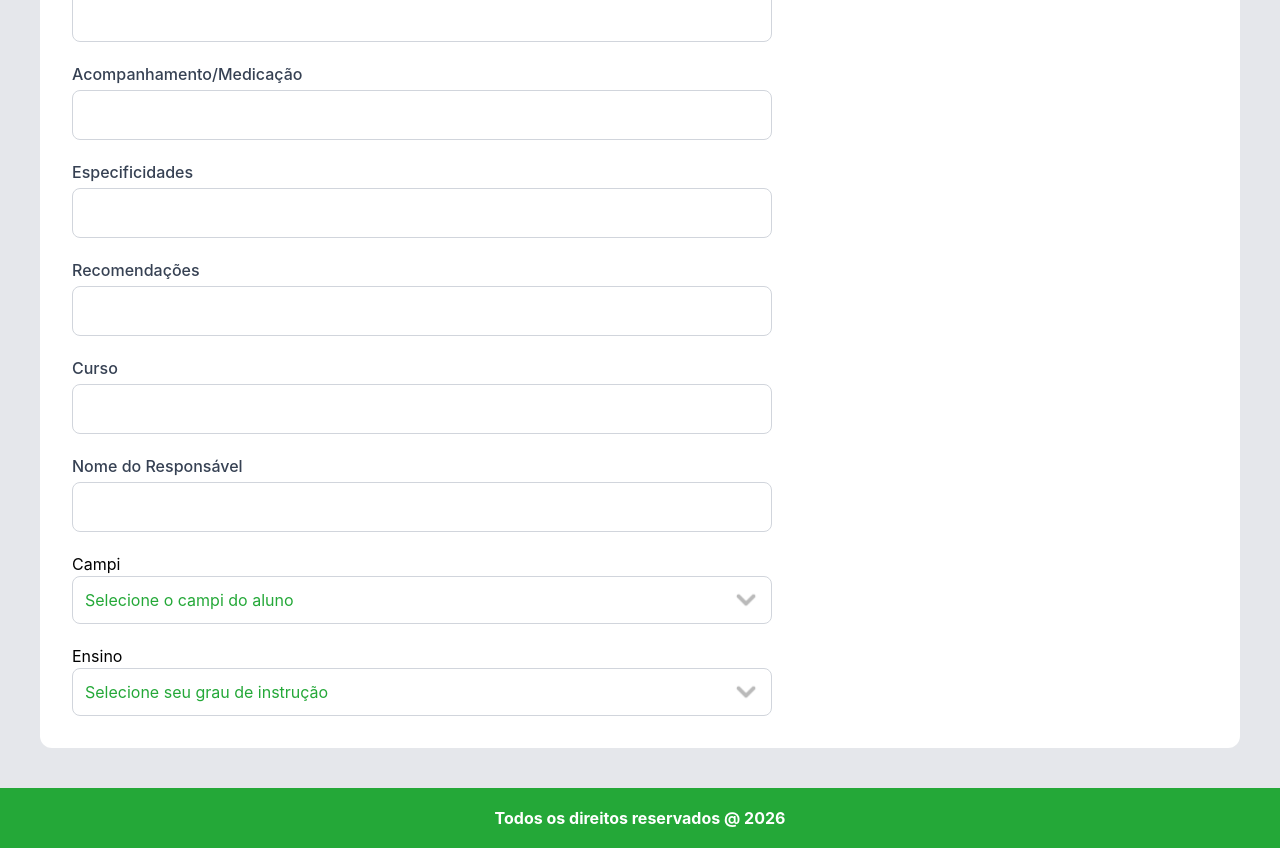
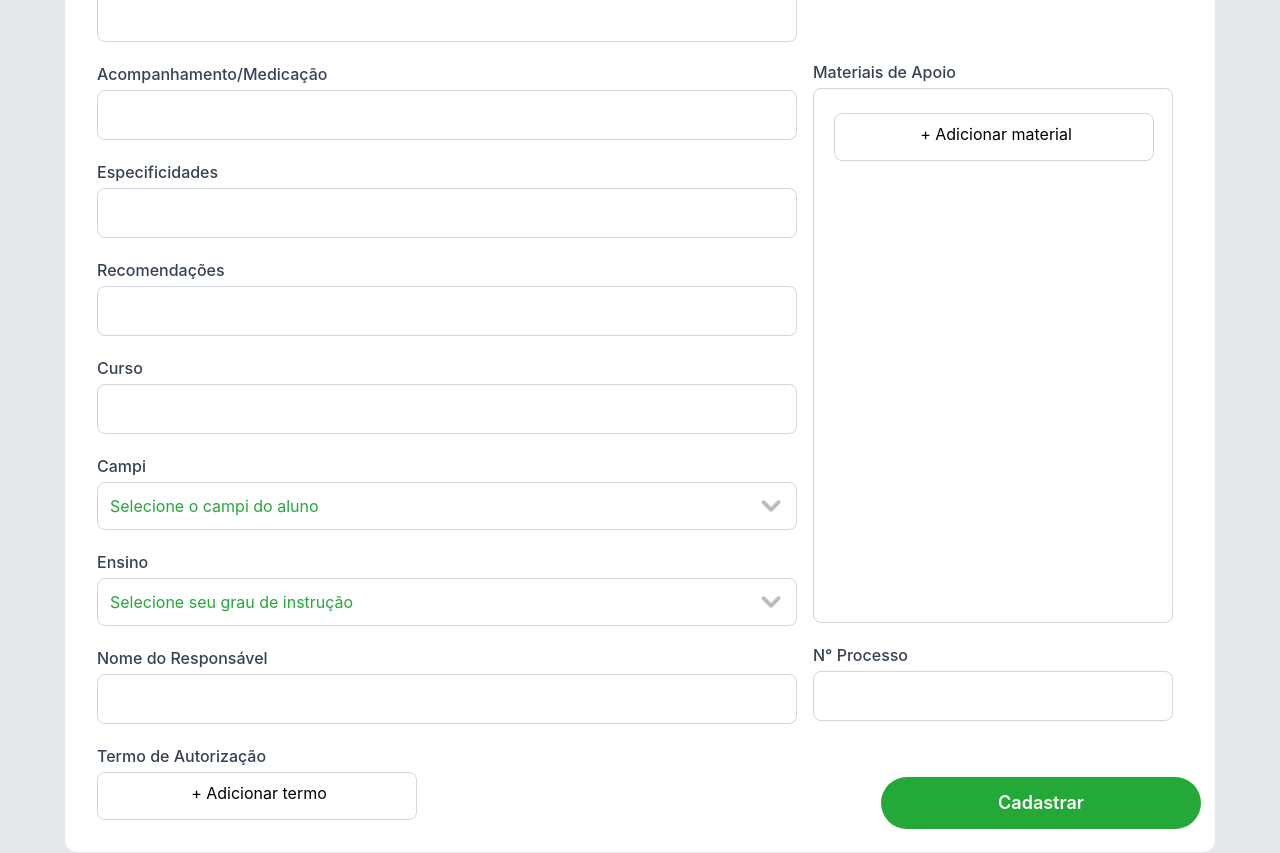
Before and after one commit to Uma-Banda-Diferente/projeto_napne, a React (Vite) app in the folder frontend/: page /cadastroAluno in a window 1280 px wide. Shown: the part 580-1433 px from the top of the page. Built offline with nearby package versions, Linux system fonts and the light colour scheme.

Commit message:
feat: terminando componentes da pagina de cadastro e ajeitando detalhes

```diff
--- a/frontend/src/components/Input.jsx
+++ b/frontend/src/components/Input.jsx
@@ -2,37 +2,63 @@ import React, { useState } from "react";
 import olhoSenha from "../assets/eye.png";
 import olhoFechado from "../assets/eye-closed.png";
 
-const ajustarAltura = (e) => {
-    const textarea = e.target;
-    textarea.style.height = 'auto';
-    textarea.style.height = `${textarea.scrollHeight}px`;
-};
+export function Input({ lista, tamanho }) {
+    const [mostrarVisivel, setMostrarVisivel] = useState(false);
+    const [nomeArquivo, setNomeArquivo] = useState("");
 
-export function Input({ lista, className }) {
-    const [mostrarVisivel, setMostrarVisivel] = useState(false);
+    function lidarComMudanca(e) {
+        const arquivo = e.target.files[0];
+        if (arquivo) {
+            setNomeArquivo(arquivo.name);
+        } else {
+            setNomeArquivo("");
+        }
+    }
+
+    const ajustarAltura = (e) => {
+        const textarea = e.target;
+        textarea.style.height = 'auto';
+        textarea.style.height = `${textarea.scrollHeight}px`;
+    };
+
     function mostrarSenha(){
         setMostrarVisivel(!mostrarVisivel);
     };
+
     return (
         lista.map((item) => {
 
             return item.tipo === "text" ? (
-                <div key={item.id} className={`flex flex-col w-full mt-5 ${className}`}>
-                    <label for={item.id} className="mb-1 font-medium text-gray-700">{item.nome}</label>
-                    <textarea name={item.id} id={item.id} rows="1" onInput={ajustarAltura} className="overflow-hidden resize-none w-full appearance-none border border-gray-300 rounded-lg p-3 pl-3 outline-none"/>
+                <div key={item.id} className={`flex flex-col w-full mt-5 ${tamanho}`}>
+                    <label htmlFor={item.id} className="mb-1 font-medium text-gray-700">{item.nome}</label>
+                    <textarea id={item.id} rows="1" onInput={ajustarAltura} className="overflow-hidden resize-none w-full appearance-none border border-gray-300 rounded-lg p-3 pl-3 outline-none"/>
                 </div>
             ) : item.tipo === "password" ? (
-                <div key={item.id} className={`flex flex-col w-full mt-5 ${className}`}>
-                    <label for={item.id}>{item.nome}</label>
-                    <input type={mostrarVisivel ? "text" : "password"} name={item.id} id={item.id} className="w-105 md:w-120 h-12 border border-gray-300 rounded-lg p-2 pl-3"/>
+                <div key={item.id} className={`flex flex-col w-full mt-5 ${tamanho}`}>
+                    <label htmlFor={item.id} className="mb-1 font-medium text-gray-700">{item.nome}</label>
+                    <input type={mostrarVisivel ? "text" : "password"} id={item.id} className="w-105 md:w-120 h-12 border border-gray-300 rounded-lg p-2 pl-3"/>
                     <div onClick={mostrarSenha} className="cursor-pointer">
                         <img src={mostrarVisivel ? olhoFechado : olhoSenha} alt="Mostrar senha" className="w-8 relative left-[380px] md:left-[435px] bottom-[40px]"/>
                     </div>
                 </div>
+            ) : item.tipo === "file" ? (
+                <div key={item.id} className={`flex flex-col w-full mt-5`}>
+                    <label htmlFor={item.id} className="mb-1 font-medium text-gray-700">{item.nome}</label>
+                    <label className="w-70 md:w-80 truncate h-12 border border-gray-300 rounded-lg p-2 pl-3 cursor-pointer">
+                        <input type={item.tipo} id={item.id} className="hidden" onChange={lidarComMudanca} />
+                        {nomeArquivo ? (
+                            <span title={nomeArquivo} className="text-gray-800 text-sm">{nomeArquivo}</span>
+                        ) : (
+                            <div className="flex justify-center">
+                                <p>{item.legenda}</p>
+                            </div>
+                        )}
+                    </label>
+                </div>
             ) : (
-                <div key={item.id} className={`flex flex-col w-full mt-5 ${className}`}>
-                    <label for={item.id} className="mb-1 font-medium text-gray-700">{item.nome}</label>
-                    <input type={item.tipo} name={item.id} id={item.id} className="w-105 md:w-120 h-12 border border-gray-300 rounded-lg p-2 pl-3 appearance-none outline-none" />
+                <div key={item.id} className={`flex flex-col w-full mt-5 ${tamanho}`}>
+                    <label htmlFor={item.id} className="mb-1 font-medium text-gray-700">{item.nome}</label>
+                    <input type={item.tipo} id={item.id} className="w-full h-12 border border-gray-300 rounded-lg p-2 pl-3 appearance-none outline-none" />
                 </div>
             );
         })
--- a/frontend/src/components/Select.jsx
+++ b/frontend/src/components/Select.jsx
@@ -1,12 +1,12 @@
 import React, { useState } from "react";
 import setinhaSelect from "../assets/setinhaSelect.png";
 
-export function Select({ lista, placeholder, className }) {
+export function Select({ lista, placeholder, tamanho }) {
     const [valor, setValor] = useState("");
     return (
         <select value={valor} onChange={(e) => setValor(e.target.value)}
             style={{backgroundImage: `url(${setinhaSelect})`, backgroundRepeat: 'no-repeat', backgroundPosition: 'right 10px center', backgroundSize: '30px'}}
-            className={`w-full h-12 appearance-none border border-gray-300 rounded-lg p-2 pl-3 outline-none cursor-pointer ${className} ${
+            className={`w-full h-12 appearance-none border border-gray-300 rounded-lg p-2 pl-3 outline-none cursor-pointer ${tamanho} ${
                 valor === "" ? "text-[#24a838]" : "text-gray-900"}`}>
             {placeholder && (<option value="" disabled hidden className="text-[#24a838]">{placeholder}</option>)}
             {Object.entries(lista).map(([index, item]) => {
--- a/frontend/src/data/dadosComponents.jsx
+++ b/frontend/src/data/dadosComponents.jsx
@@ -57,11 +57,37 @@ export const cadastroAluno = [
         nome: 'Curso',
         tipo: 'text',
         id: 'curso_aluno'
-    },
+    }
+];
+
+export const cadastroAlunoContinuacao = [
     {
         nome: 'Nome do Responsável',
         tipo: 'text',
         id: 'responsavel_aluno'
+    },
+    {
+        nome: 'Termo de Autorização',
+        legenda: '+ Adicionar termo',
+        tipo: 'file',
+        id: 'termo_aluno'
+    }
+];
+
+export const cadastroAlunoMaterial = [
+    {
+        nome: '',
+        legenda: '+ Adicionar material',
+        tipo: 'file',
+        id: 'material_aluno'
+    }
+];
+
+export const cadastroAlunoUltimoInput = [
+    {
+        nome: 'N° Processo',
+        tipo: 'text',
+        id: 'numero_processo_aluno'
     }
 ];
 
--- a/frontend/src/pages/CadastroAluno.jsx
+++ b/frontend/src/pages/CadastroAluno.jsx
@@ -2,28 +2,43 @@ import React from "react";
 import { Select } from "../components/Select";
 import { Input } from "../components/Input";
 import iconAdd from "../assets/iconAdd.png";
-import { cadastroAluno } from "../data/dadosComponents.jsx";
-import { Campi } from "../data/dadosComponents.jsx";
-import { Ensino } from "../data/dadosComponents.jsx";
+import { cadastroAluno, cadastroAlunoContinuacao, Campi, Ensino, cadastroAlunoMaterial, cadastroAlunoUltimoInput } from "../data/dadosComponents.jsx";
+import fotoAluno from "../assets/foto_do_aluno.png";
 
 export function CadastroAluno() {
     return(
         <main className="flex-1 mx-auto px-4 py-6 justify-center">
-            <div className=" flex flex-col bg-white w-full md:w-[1200px] rounded-xl p-8 mt-4 mb-4">
+            <div className=" flex flex-col bg-white w-[670px] md:w-[1150px] rounded-xl p-8 mt-4 mb-4">
                 <h1 className="text-4xl font-bold pb-10">Cadastrar aluno</h1>
                 <div className="flex gap-4 items-center pb-4">
                     <img src={iconAdd} alt="Adicionando aluno" />
                     <h2 className="text-lg font-semibold">Insira os dados do aluno</h2>
                 </div>
-                <form className="flex flex-col">
-                    <Input lista={cadastroAluno} className="md:w-[700px]"/>
-                    <div className="flex flex-col mt-5">
-                        <label htmlFor="select_campi_aluno">Campi</label>
-                        <Select id="select_campi_aluno" lista={Campi} placeholder="Selecione o campi do aluno" className="md:w-[700px]"/>
+                <form className="flex">
+                    <div className="flex flex-col">
+                        <Input lista={cadastroAluno} tamanho="md:w-[700px]"/>
+                        <div className="flex flex-col mt-5">
+                            <label htmlFor="select_campi_aluno" className="mb-1 font-medium text-gray-700">Campi</label>
+                            <Select id="select_campi_aluno" lista={Campi} placeholder="Selecione o campi do aluno" tamanho="md:w-[700px]"/>
+                        </div>
+                        <div className="flex flex-col mt-5">
+                            <label htmlFor="select_ensino_aluno" className="mb-1 font-medium text-gray-700">Ensino</label>
+                            <Select id="select_ensino_aluno" lista={Ensino} placeholder="Selecione seu grau de instrução" tamanho="md:w-[700px]"/>
+                        </div>
+                        <Input lista={cadastroAlunoContinuacao} tamanho="md:w-[700px]"/>
                     </div>
-                    <div className="flex flex-col mt-5">
-                        <label htmlFor="select_ensino_aluno">Ensino</label>
-                        <Select id="select_ensino_aluno" lista={Ensino} placeholder="Selecione seu grau de instrução" className="md:w-[700px]"/>
+                    <div>
+                        <img src={fotoAluno} alt="Foto do aluno" className="w-70 md:w-85 relative bottom-35 left-8" />
+                        <div className="ml-4 relative bottom-16 md:bottom-6">
+                            <label htmlFor="input_materias" className="font-medium text-gray-700 relative bottom-1">Materiais de Apoio</label>
+                            <div className="md:w-[360px] h-[535px] border border-gray-300 rounded-lg pl-5 pr-5">
+                                <Input id="input_materias" lista={cadastroAlunoMaterial}/>
+                            </div>
+                            <Input lista={cadastroAlunoUltimoInput} tamanho="md:w-[360px]"/>
+                            <div className="flex justify-center relative top-[160px] left-2 md:top-14 md:left-12">
+                                <button className="bg-[#24a838] text-white text-lg font-semibold w-80 p-3 rounded-full cursor-pointer">Cadastrar</button>
+                            </div>
+                        </div>
                     </div>
                 </form>
             </div>
```
Also changed, not shown: frontend/src/assets/foto_do_aluno.png (added).
